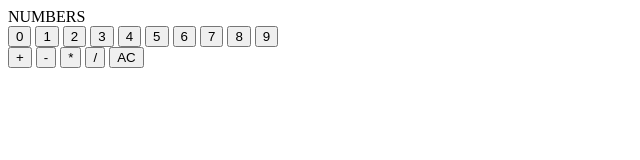
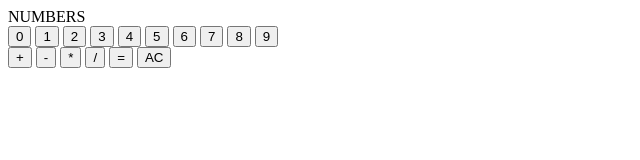
Before and after one commit to safal-t/odin-calculator, a plain HTML site: page index.html in a window 1280 px wide. Shown: the full height of the page, 0-640 px from the left. Drawn offline with Linux system fonts and the light colour scheme.

Commit message:
fix(calc): add equals sign

```diff
--- a/index.html
+++ b/index.html
@@ -28,6 +28,7 @@
             <button class="calculator-operator-btn">-</button>
             <button class="calculator-operator-btn">*</button>
             <button class="calculator-operator-btn">/</button>
+            <button class="calculator-operator-btn">=</button>
             <button class="calculator-operator-btn">AC</button>
         </div>
     </div>
```
